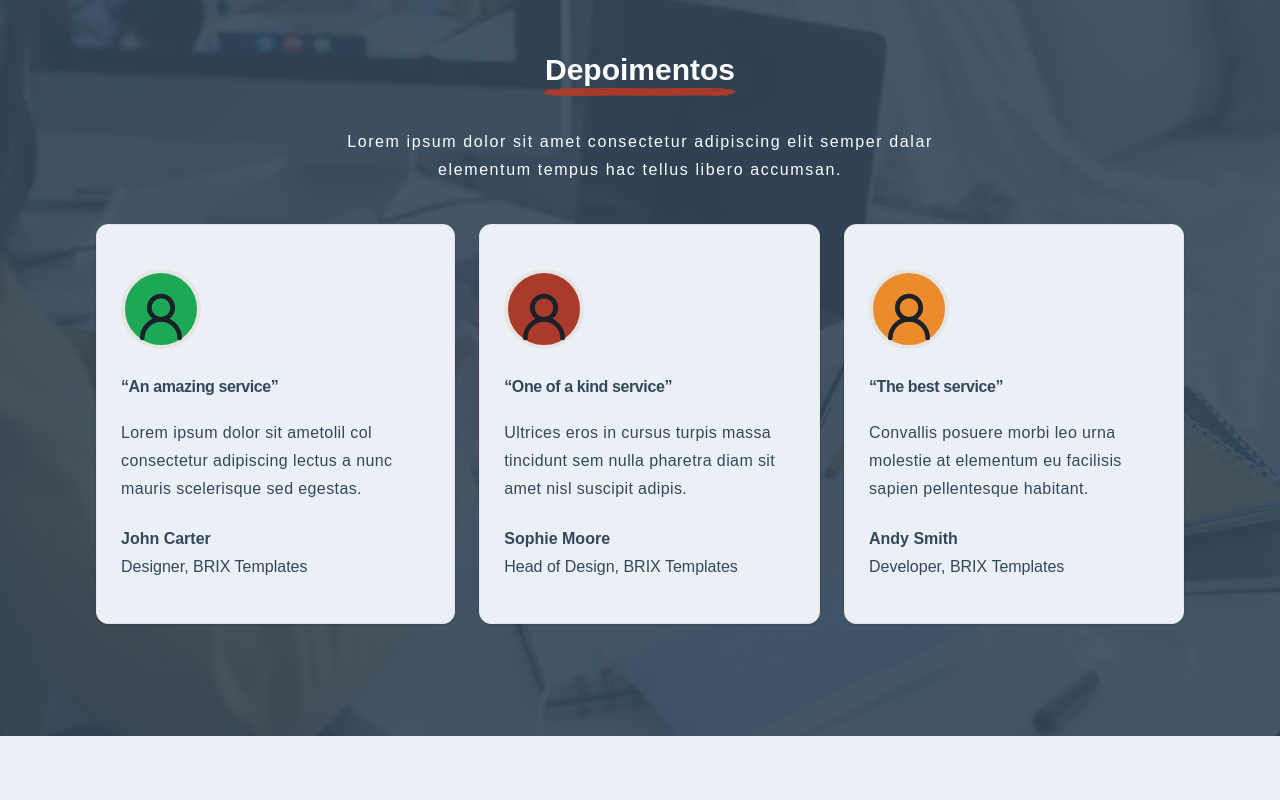
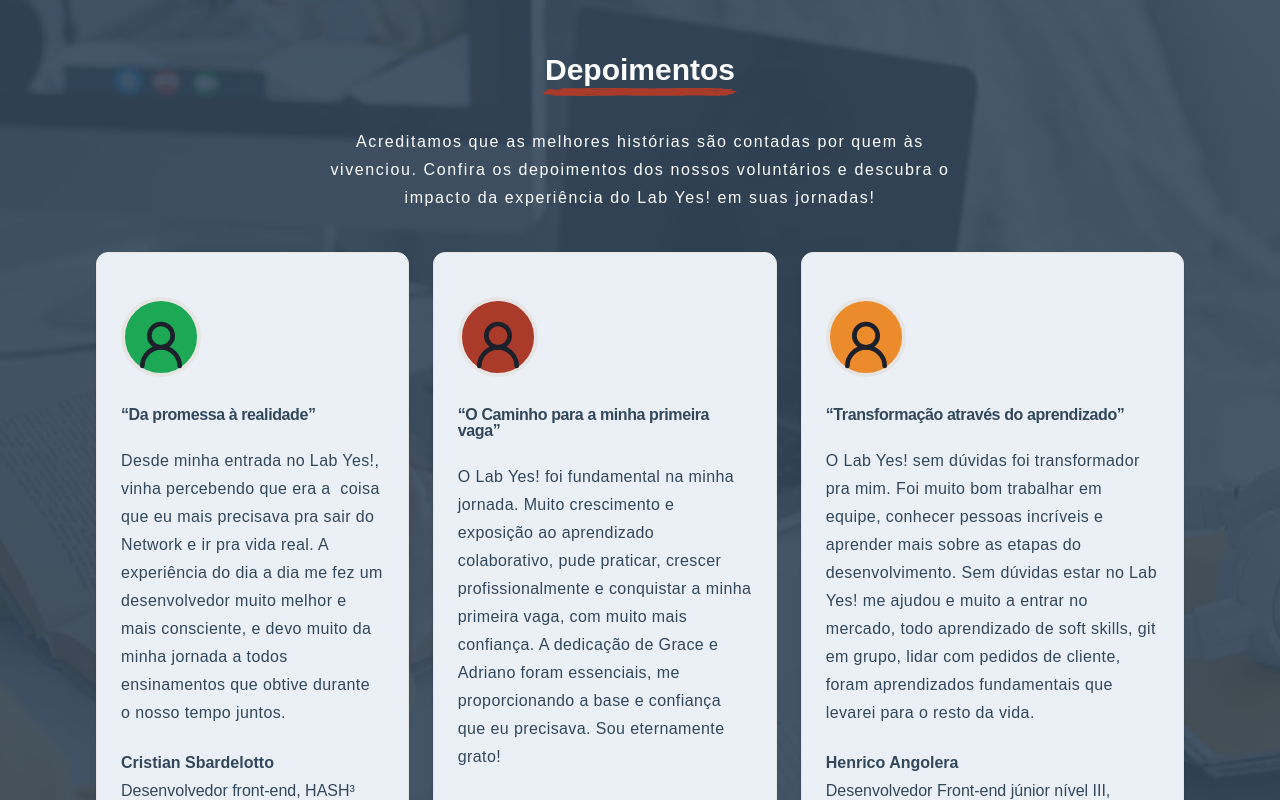
Before and after one commit to labyes24/LABYES-LP, a Next.js app: page / in a window 1280 px wide. Shown: the part 1300-2100 px from the top of the page. Built offline with nearby package versions, Linux system fonts and the light colour scheme; no server answers.

Commit message:
feat: add home testemonials content
Refs: 868cu013e

```diff
--- a/src/components/home-testimonials.tsx
+++ b/src/components/home-testimonials.tsx
@@ -21,34 +21,37 @@ export function HomeTestimonials() {
                     <DoodleUnderline color="red" size="thin" />
                 </h2>
                 <p className="text-pretty leading-7 tracking-widest">
-                    Lorem ipsum dolor sit amet consectetur adipiscing elit
-                    semper dalar elementum tempus hac tellus libero accumsan.{' '}
+                    Acreditamos que as melhores histórias são contadas por quem
+                    às vivenciou. Confira os depoimentos dos nossos voluntários
+                    e descubra o impacto da experiência do Lab Yes! em suas
+                    jornadas!{' '}
                 </p>
             </div>
             <div className="flex flex-col gap-6 lg:flex-row">
                 <TestimonialCard
                     positionCard={0}
-                    quote="“An amazing service”"
-                    description="Lorem ipsum dolor sit ametolil col consectetur adipiscing lectus a nunc mauris scelerisque sed egestas."
-                    author="John Carter"
-                    role="Designer"
-                    company="BRIX Templates"
+                    quote="“Da promessa à realidade”"
+                    description="Desde minha entrada no Lab Yes!, vinha percebendo que era a  coisa que eu mais precisava pra sair do Network e ir pra vida real. A experiência do dia a dia me fez um desenvolvedor muito melhor e mais consciente, e devo muito da minha jornada a todos ensinamentos que obtive durante o nosso tempo juntos."
+                    author="Cristian Sbardelotto"
+                    role="Desenvolvedor front-end"
+                    image=""
+                    company="HASH³"
                 />
                 <TestimonialCard
                     positionCard={1}
-                    quote="“One of a kind service”"
-                    description="Ultrices eros in cursus turpis massa tincidunt sem nulla pharetra diam sit amet nisl suscipit adipis."
-                    author="Sophie Moore"
-                    role="Head of Design"
-                    company="BRIX Templates"
+                    quote="“O Caminho para a minha primeira vaga”"
+                    description="O Lab Yes! foi fundamental na minha jornada. Muito crescimento e exposição ao aprendizado colaborativo, pude praticar, crescer profissionalmente e conquistar a minha primeira vaga, com muito mais confiança. A dedicação de Grace e Adriano foram essenciais, me proporcionando a base e confiança que eu precisava. Sou eternamente grato!"
+                    author="Francisco Ylderlan"
+                    role="Software Engineer e Full Stack Developer"
+                    company="TMJobs"
                 />
                 <TestimonialCard
                     positionCard={2}
-                    quote="“The best service”"
-                    description="Convallis posuere morbi leo urna molestie at elementum eu facilisis sapien pellentesque habitant."
-                    author="Andy Smith"
-                    role="Developer"
-                    company="BRIX Templates"
+                    quote="“Transformação através do aprendizado”"
+                    description="O Lab Yes! sem dúvidas foi transformador pra mim. Foi muito bom trabalhar em equipe, conhecer pessoas incríveis e aprender mais sobre as etapas do desenvolvimento. Sem dúvidas estar no Lab Yes! me ajudou e muito a entrar no mercado, todo aprendizado de soft skills, git em grupo, lidar com pedidos de cliente, foram aprendizados fundamentais que levarei para o resto da vida."
+                    author="Henrico Angolera"
+                    role="Desenvolvedor Front-end júnior nível III"
+                    company="Gestão DS"
                 />
             </div>
         </section>
--- a/src/components/testimonial-card.tsx
+++ b/src/components/testimonial-card.tsx
@@ -42,7 +42,7 @@ export function TestimonialCard({
         : colorsPlaceholder[positionCard % colorsPlaceholder.length]
 
     return (
-        <Card className="bg-card py-5 text-card-foreground">
+        <Card className="bg-card py-5 text-card-foreground lg:max-w-[416px]">
             <CardHeader>
                 <div
                     className={cn(
```
